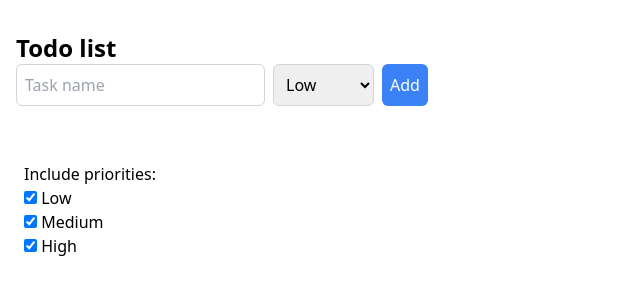
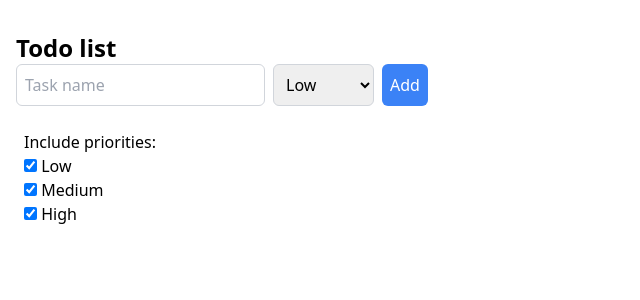
Before and after one commit to alberrttt/apcspcreatetask, a SvelteKit app: page / in a window 1280 px wide. Shown: the top 300 px of the page, without its empty margins (0-640 px from the left). Built offline with nearby package versions, Linux system fonts and the light colour scheme.

Commit message:
modified:   src/routes/+page.svelte

```diff
--- a/src/routes/+page.svelte
+++ b/src/routes/+page.svelte
@@ -58,7 +58,6 @@
 	>
 </div>
 
-<div class="mt-8 flex-col flex">
 {#if tasks.length == 0 || sorted_tasks.length == 0}
 	<div />
 {:else}
@@ -84,4 +83,3 @@
 		</label>
 	{/each}
 </div>
-</div>
```
Lines whose indentation alone changed are shown as unchanged.
